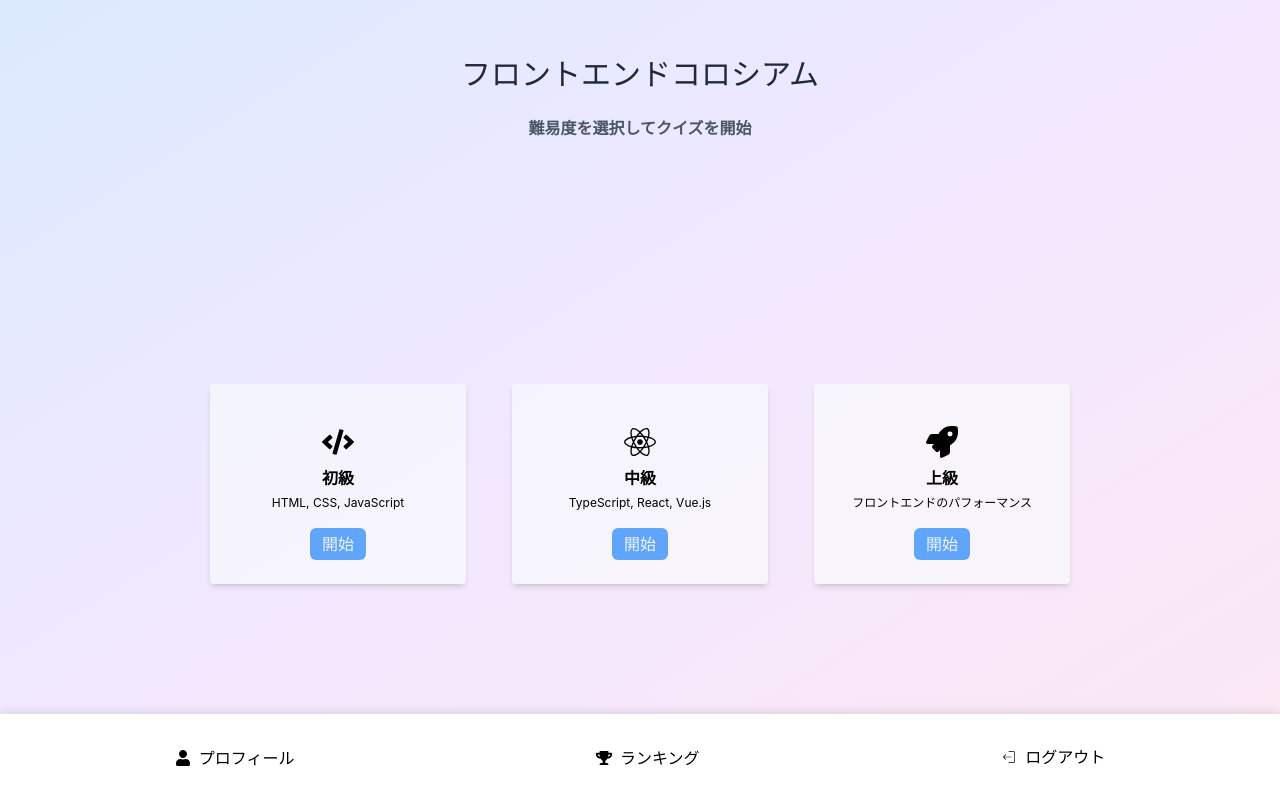
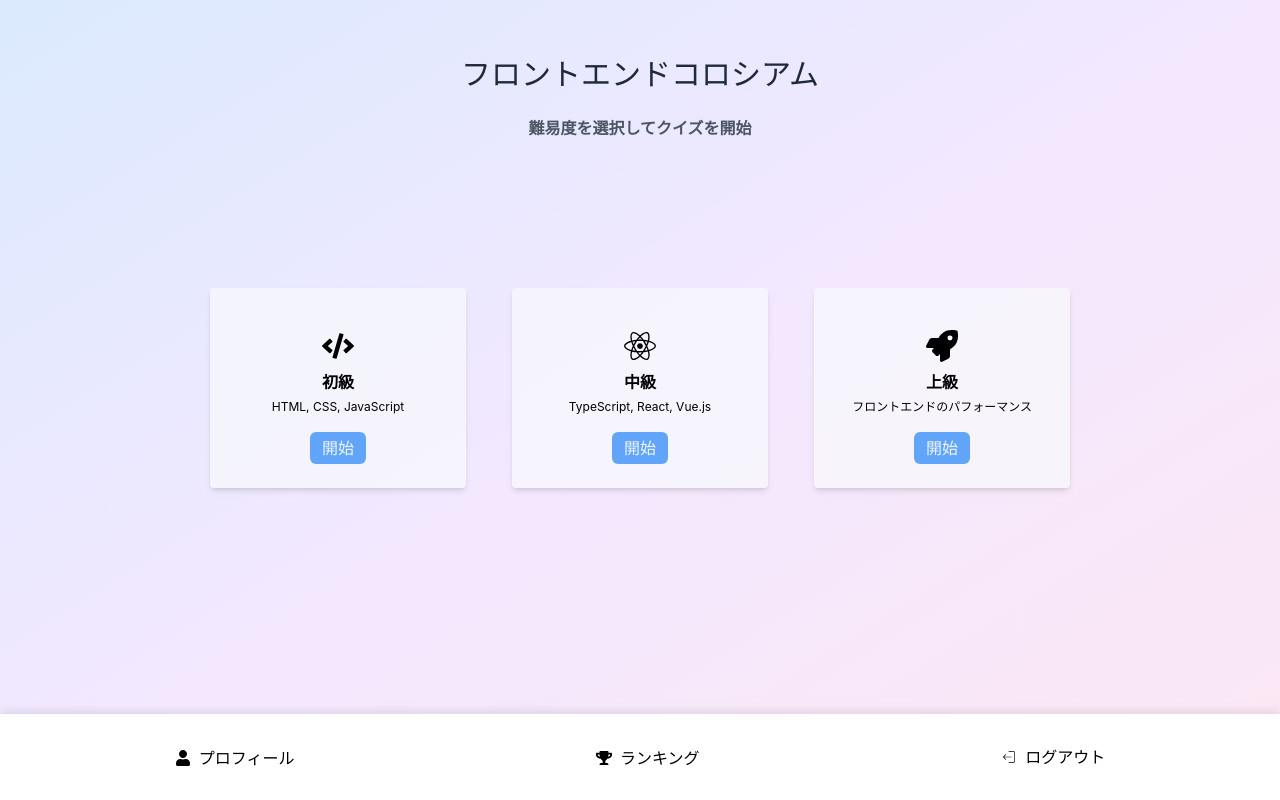
Before and after one commit to shunmakk/frontend-coliseum, a React (Create React App) app in the folder client/: page /start in a window 1280 px wide. Built offline with nearby package versions, Linux system fonts and the light colour scheme; no server answers; sample sign-in values are in the browser's storage.

Commit message:
fix:微調整

```diff
--- a/client/src/Page/main/Start.tsx
+++ b/client/src/Page/main/Start.tsx
@@ -2,16 +2,7 @@ import React, { useState } from "react";
 import { Link, useNavigate } from "react-router-dom";
 import { Difficulty } from "../../utils/types";
 import LogoutButton from "../../Components/LogoutButton";
-import {
-  Box,
-  VStack,
-  Heading,
-  Text,
-  Button,
-  Flex,
-  Container,
-  Tooltip,
-} from "@chakra-ui/react";
+import { Box, VStack, Heading, Text, Button, Flex, Container, Tooltip } from "@chakra-ui/react";
 import { FaCode, FaReact, FaRocket, FaUser, FaTrophy } from "react-icons/fa";
 
 const difficultyOptions: Array<{
@@ -54,9 +45,7 @@ const Start: React.FC = () => {
 
   const handleDifficultySelect = (difficulty: Difficulty) => {
     setSelectedDifficulty(difficulty);
-    const confirm = window.confirm(
-      `難易度${difficulty}でクイズを開始しますか？`
-    );
+    const confirm = window.confirm(`難易度${difficulty}でクイズを開始しますか？`);
     if (confirm) {
       navigate(`/quiz/${difficulty}`);
     }
@@ -66,26 +55,17 @@ const Start: React.FC = () => {
     <Box className="min-h-screen bg-gradient-to-br from-blue-100 via-purple-100 to-pink-100 py-10 px-4 pb-20">
       <Container maxW="4xl">
         <VStack spacing={8} align="stretch">
-          <Heading
-            as="h1"
-            textAlign="center"
-            className="text-gray-800 my-4 md:text-3xl text-2xl"
-          >
+          <Heading as="h1" textAlign="center" className="text-gray-800 my-4 md:text-3xl text-2xl">
             フロントエンドコロシアム
           </Heading>
 
-          <Text
-            as="h2"
-            fontSize="xl"
-            textAlign="center"
-            className="text-gray-600 font-bold"
-          >
+          <Text as="h2" fontSize="xl" textAlign="center" className="text-gray-600 font-bold">
             難易度を選択してクイズを開始
           </Text>
 
           <Flex
             direction={{ base: "column", md: "row" }}
-            className="md:mt-56 mt-"
+            className="md:mt-32 mt-2"
             justify="center"
             align="center"
             wrap="wrap"
```
